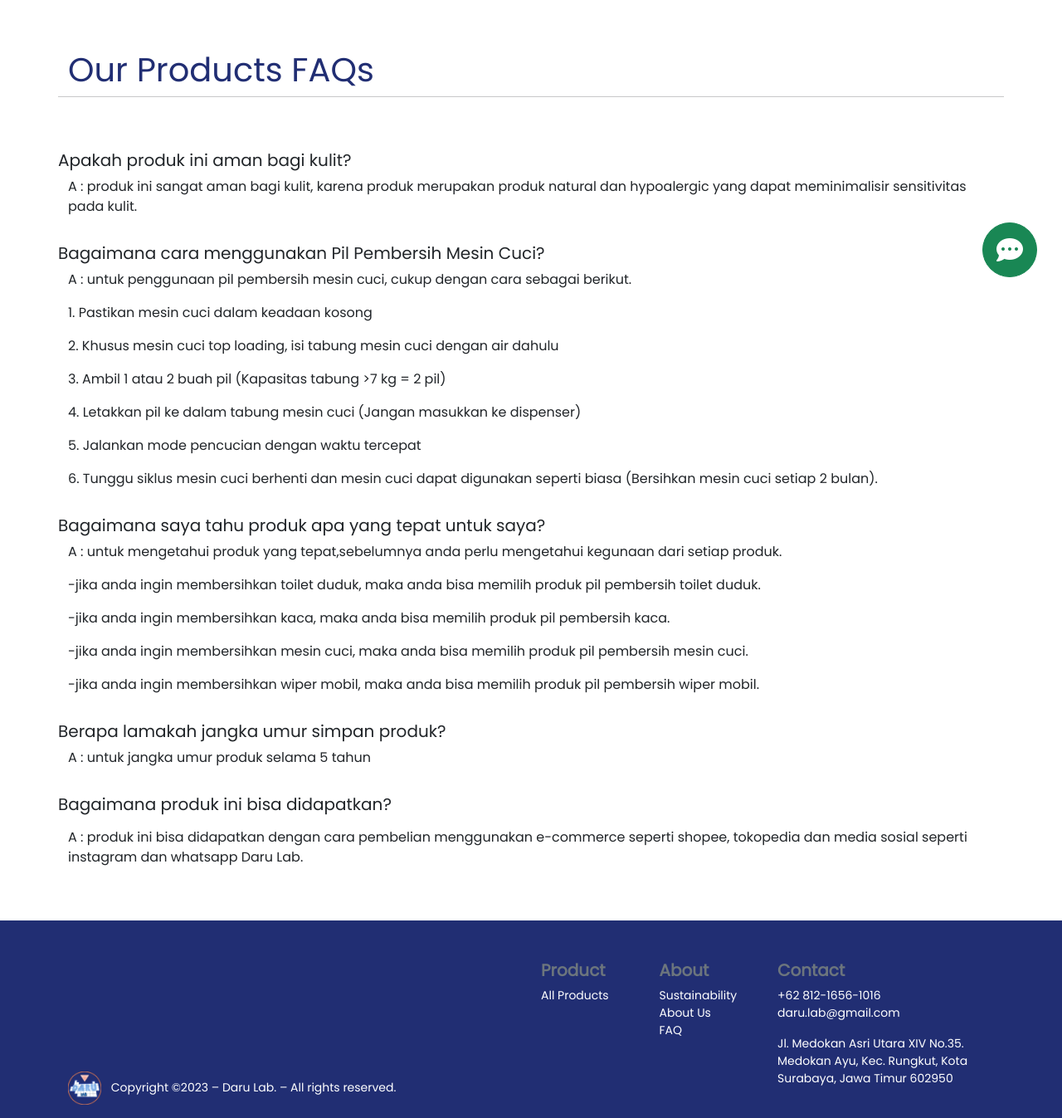
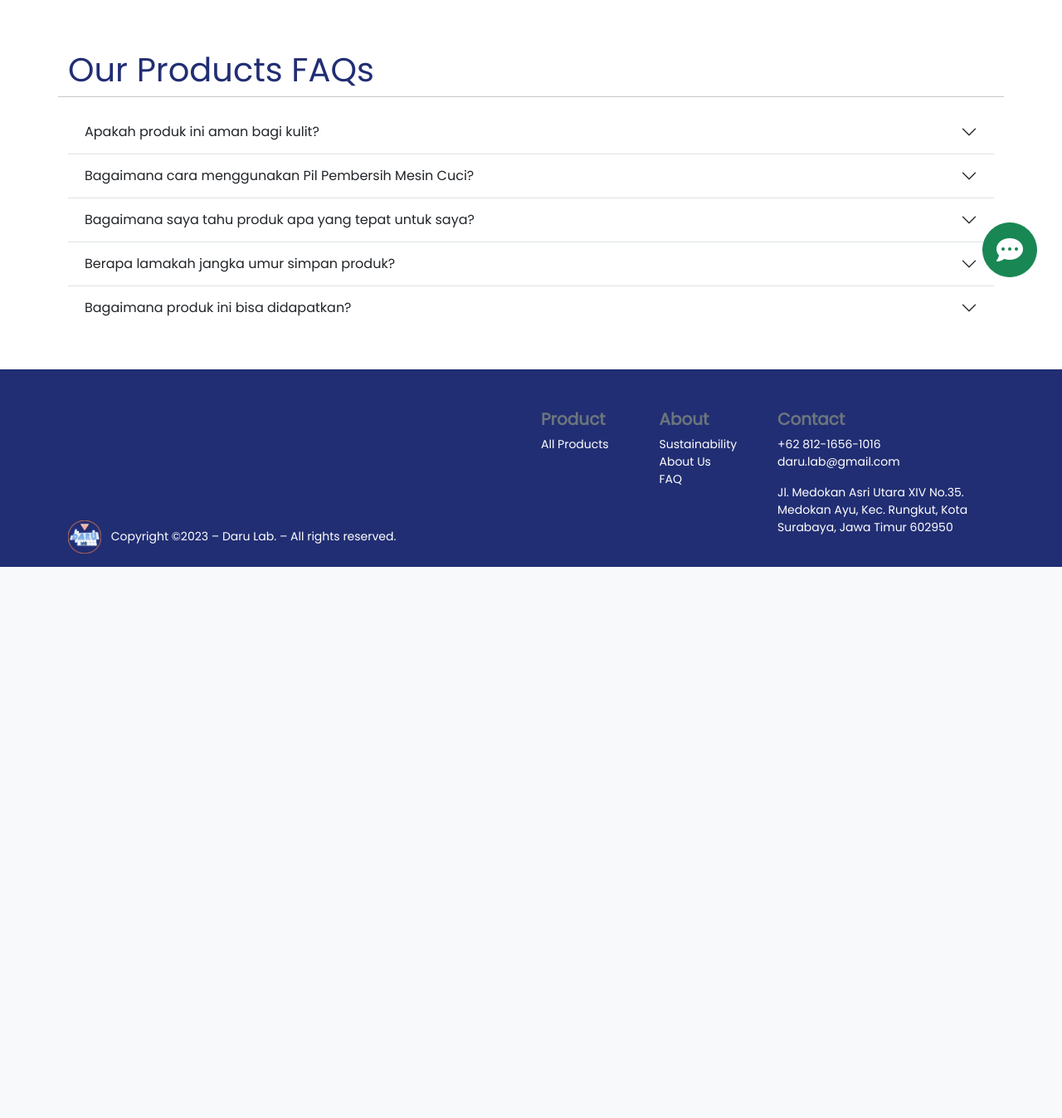
Before and after one commit to ahsanmadan/Daru-lab, a Flask app: page /faq in a window 1280 px wide. Shown: the part 446-1793 px from the top of the page at 83% size. After the commit the page ends 1129 px from the top, so only its background shows below. Run offline with Flask 3, Linux system fonts and the light colour scheme; some libraries are stand-ins or nearby versions; grey boxes are pictures that could not be loaded.

Commit message:
Update FAQs.html

```diff
--- a/templates/FAQs.html
+++ b/templates/FAQs.html
@@ -79,12 +79,28 @@
       <h1 class="mt-5 col-md-8 product">Our Products FAQs</h1>
       <hr>
 
-      <h5 class="row mt-5">Apakah produk ini aman bagi kulit?</h5>
-      <p>A : produk ini sangat aman bagi kulit, karena produk merupakan
+      <div class="accordion accordion-flush" id="accordionFlushExample">
+        <div class="accordion-item">
+          <h2 class="accordion-header">
+            <button class="accordion-button collapsed" type="button" data-bs-toggle="collapse" data-bs-target="#flush-collapseOne" aria-expanded="false" aria-controls="flush-collapseOne">
+                Apakah produk ini aman bagi kulit?
+            </button>
+          </h2>
+          <div id="flush-collapseOne" class="accordion-collapse collapse" data-bs-parent="#accordionFlushExample">
+            <div class="accordion-body"> <p>A : produk ini sangat aman bagi kulit, karena produk merupakan
         produk natural dan hypoalergic yang dapat meminimalisir sensitivitas pada kulit.</p>
+        </div>
+          </div>
+        </div>
 
-      <h5 class="row mt-3">Bagaimana cara menggunakan Pil Pembersih Mesin Cuci?</h5>
-      <p>A : untuk penggunaan pil pembersih mesin cuci, cukup dengan cara sebagai berikut.</p>
+        <div class="accordion-item">
+          <h2 class="accordion-header">
+            <button class="accordion-button collapsed" type="button" data-bs-toggle="collapse" data-bs-target="#flush-collapseTwo" aria-expanded="false" aria-controls="flush-collapseTwo">
+                Bagaimana cara menggunakan Pil Pembersih Mesin Cuci?
+            </button>
+          </h2>
+          <div id="flush-collapseTwo" class="accordion-collapse collapse" data-bs-parent="#accordionFlushExample">
+            <div class="accordion-body"><p>A : untuk penggunaan pil pembersih mesin cuci, cukup dengan cara sebagai berikut.</p>
       <p>1. Pastikan mesin cuci dalam keadaan kosong</p>
       <p>2. Khusus mesin cuci top loading, isi tabung mesin cuci dengan air dahulu</p>
       <p>3. Ambil 1 atau 2 buah pil (Kapasitas tabung >7 kg = 2 pil)</p>
@@ -93,9 +109,17 @@
       <p>6. Tunggu siklus mesin cuci berhenti dan mesin cuci dapat digunakan seperti biasa (Bersihkan mesin cuci setiap
         2 bulan).
       </p>
-
-      <h5 class="row mt-3">Bagaimana saya tahu produk apa yang tepat untuk saya?</h5>
-      <p>A : untuk mengetahui produk yang tepat,sebelumnya anda perlu mengetahui
+    </div>
+          </div>
+        </div>
+        <div class="accordion-item">
+          <h2 class="accordion-header">
+            <button class="accordion-button collapsed" type="button" data-bs-toggle="collapse" data-bs-target="#flush-collapseThree" aria-expanded="false" aria-controls="flush-collapseThree">
+                Bagaimana saya tahu produk apa yang tepat untuk saya?
+            </button>
+          </h2>
+          <div id="flush-collapseThree" class="accordion-collapse collapse" data-bs-parent="#accordionFlushExample">
+            <div class="accordion-body"><p>A : untuk mengetahui produk yang tepat,sebelumnya anda perlu mengetahui
                 kegunaan dari setiap produk.</p>
               <p> -jika anda ingin membersihkan toilet duduk, maka
                 anda bisa memilih produk pil pembersih toilet duduk.</p>
@@ -105,15 +129,34 @@
                 memilih produk pil pembersih mesin cuci.</p>
               <p> -jika anda ingin membersihkan wiper mobil, maka anda
                 bisa memilih produk pil pembersih wiper mobil.</p>
-
-      <h5 class="row mt-3">Berapa lamakah jangka umur simpan produk?</h5>
-      <p>A : untuk jangka umur produk selama 5 tahun</p>
-
-      <h5 class="row mt-3 mb-3">Bagaimana produk ini bisa didapatkan? </h5>
-      <p>A : produk ini bisa didapatkan dengan cara pembelian menggunakan
+            </div>
+          </div>
+        </div>
+        <div class="accordion-item">
+          <h2 class="accordion-header">
+            <button class="accordion-button collapsed" type="button" data-bs-toggle="collapse" data-bs-target="#flush-collapsefour" aria-expanded="false" aria-controls="flush-collapsefour">
+                Berapa lamakah jangka umur simpan produk?
+            </button>
+          </h2>
+          <div id="flush-collapsefour" class="accordion-collapse collapse" data-bs-parent="#accordionFlushExample">
+            <div class="accordion-body"><p>A : untuk jangka umur produk selama 5 tahun</p>
+            </div>
+          </div>
+        </div>
+        <div class="accordion-item">
+          <h2 class="accordion-header">
+            <button class="accordion-button collapsed" type="button" data-bs-toggle="collapse" data-bs-target="#flush-collapsefive" aria-expanded="false" aria-controls="flush-collapsefive">
+                Bagaimana produk ini bisa didapatkan?
+            </button>
+          </h2>
+          <div id="flush-collapsefive" class="accordion-collapse collapse" data-bs-parent="#accordionFlushExample">
+            <div class="accordion-body"><p>A : produk ini bisa didapatkan dengan cara pembelian menggunakan
                 e-commerce seperti shopee, tokopedia dan media sosial seperti
                 instagram dan whatsapp Daru Lab.</p>
-
+            </div>
+          </div>
+        </div>
+      </div>
 
     </div>
   </div>
```
Lines whose indentation alone changed are shown as unchanged.
